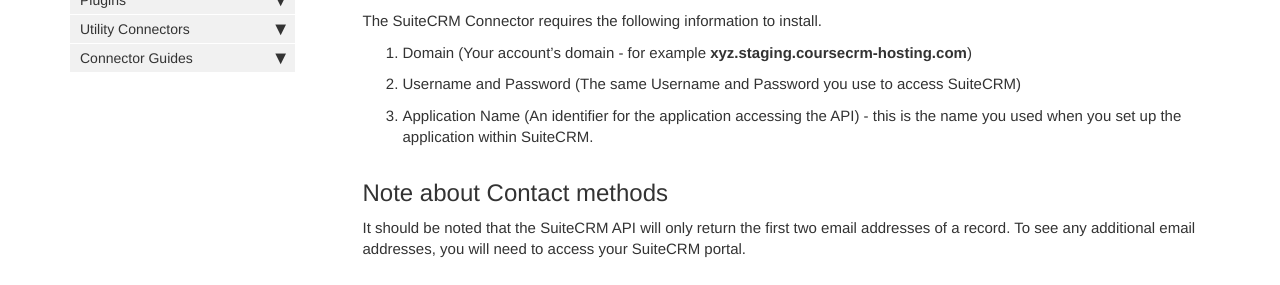
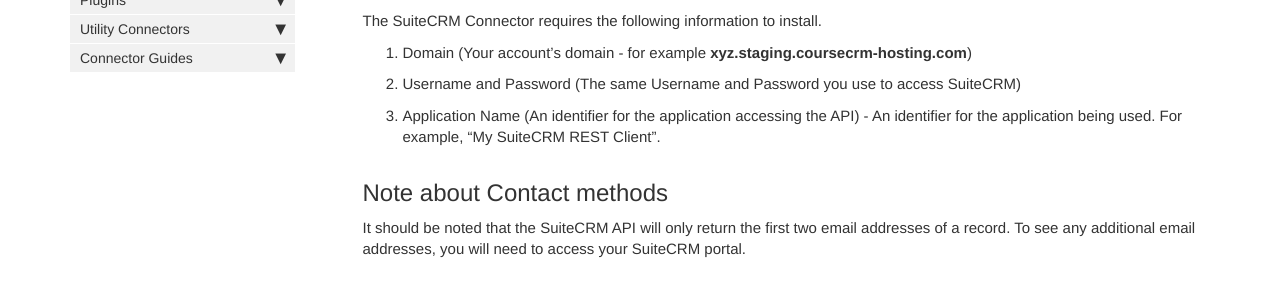
Before and after one commit to sneakysneak/docs, a Jekyll site: the page built from pages/connector-authentication/suitecrm.md, in a window 1280 px wide. Shown: the part 346-631 px from the top of the page. Built offline with Jekyll 4.4.1, drawn with Linux system fonts in a browser that asks for light colours; comment, search, counter and statistics services are not loaded.

Commit message:
fixing suitecrm docs (#119)

```diff
--- a/pages/connector-authentication/suitecrm.md
+++ b/pages/connector-authentication/suitecrm.md
@@ -14,7 +14,7 @@ The SuiteCRM Connector requires the following information to install.
 
 1. Domain (Your account's domain - for example **xyz.staging.coursecrm-hosting.com**)
 2. Username and Password (The same Username and Password you use to access SuiteCRM)
-3. Application Name (An identifier for the application accessing the API) - this is the name you used when you set up the application within SuiteCRM.
+3. Application Name (An identifier for the application accessing the API) - An identifier for the application being used. For example, "My SuiteCRM REST Client".
 
 ## Note about Contact methods ##
 
```
